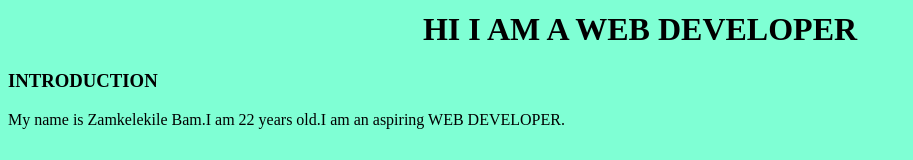
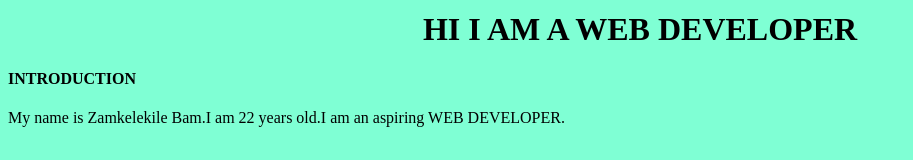
Before and after one commit to zamkelekile99/basic_html, a plain HTML site: page index.htm2.html in a window 1280 px wide. Shown: the part 322-482 px from the top of the page, without its empty margins (0-913 px from the left). Drawn offline with Linux system fonts and the light colour scheme.

Commit message:
first commit

```diff
--- a/index.htm2.html
+++ b/index.htm2.html
@@ -29,7 +29,8 @@
 
 
     <h1>HI I AM A WEB DEVELOPER</h1>
-    <h3> INTRODUCTION</h3>
+
+    <h4>INTRODUCTION</h4>
     <p>My name is Zamkelekile Bam.I am 22 years old.I am an aspiring WEB DEVELOPER.</p>
 </body>
 </body>
```
